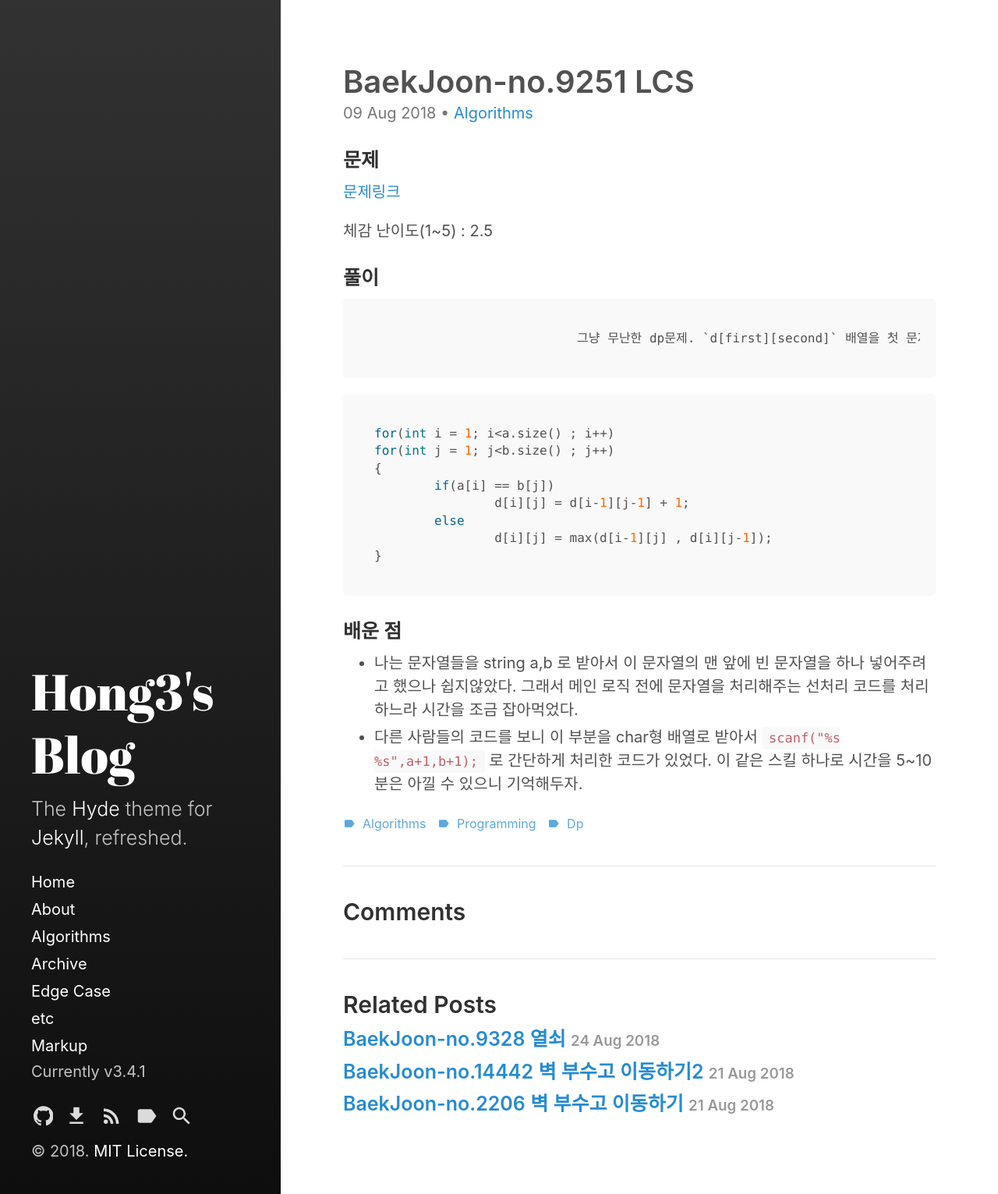
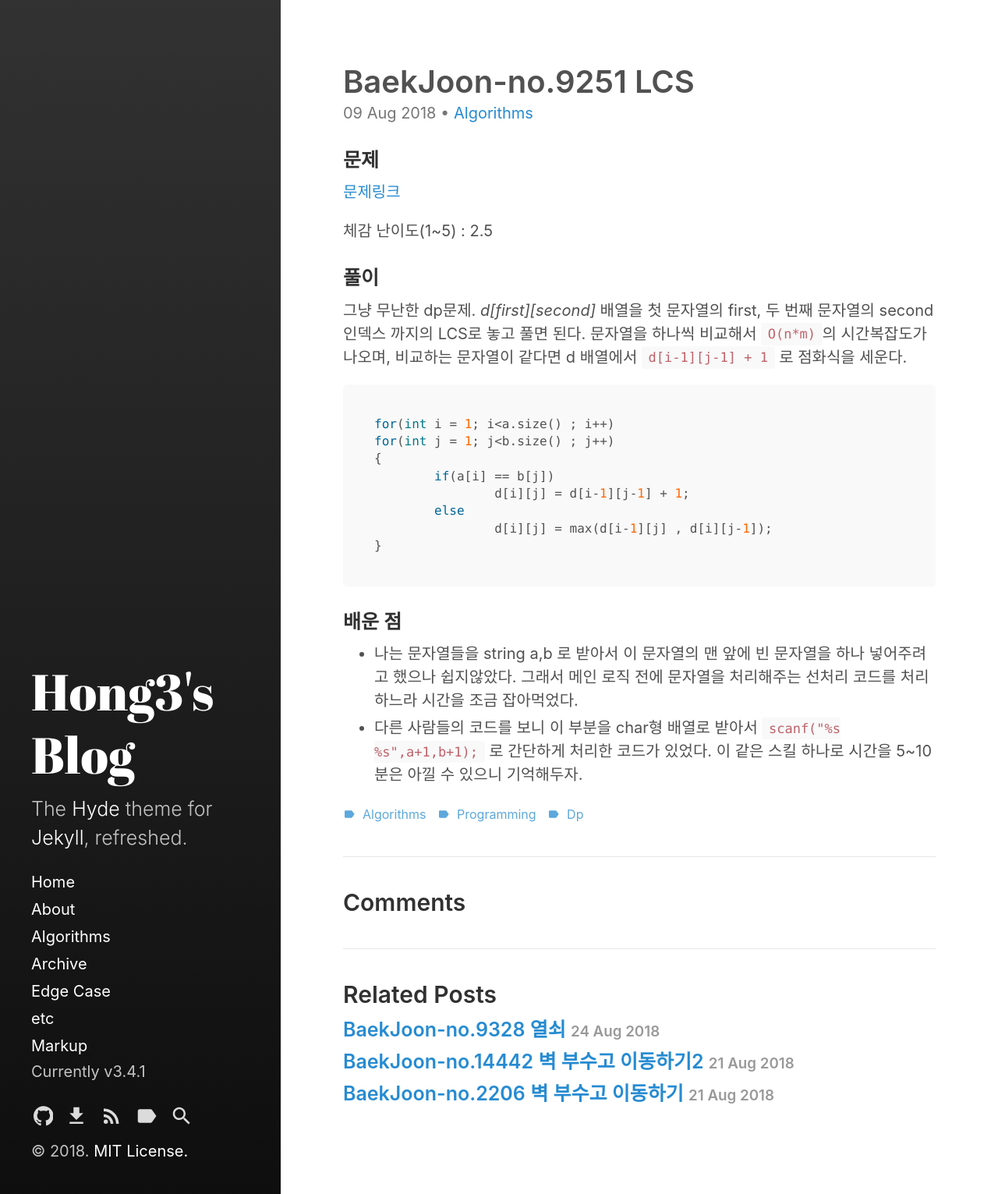
Before and after one commit to Hong3eee/Hong3eee.github.io, a Jekyll site: the page built from _posts/2018-08-09-algorithms-problems-34.md, in a window 1280 px wide. Shown: the whole page at 78% size. Built offline with Jekyll 4.4.1, drawn with Linux system fonts in a browser that asks for light colours; comment, search, counter and statistics services are not loaded.

Commit message:
posting edit

````diff
--- a/_posts/2018-08-09-algorithms-problems-34.md
+++ b/_posts/2018-08-09-algorithms-problems-34.md
@@ -15,7 +15,7 @@ comments: true
 
 ### 풀이
 
-				   그냥 무난한 dp문제. `d[first][second]` 배열을 첫 문자열의 first, 두 번째 문자열의 second 인덱스 까지의 LCS로 놓고 풀면 된다. 문자열을 하나씩 비교해서 `O(n*m)`의 시간복잡도가 나오며, 비교하는 문자열이 같다면 d 배열에서 `d[i-1][j-1] + 1` 로 점화식을 세운다.
+그냥 무난한 dp문제. *d[first][second]* 배열을 첫 문자열의 first, 두 번째 문자열의 second 인덱스 까지의 LCS로 놓고 풀면 된다. 문자열을 하나씩 비교해서 `O(n*m)`의 시간복잡도가 나오며, 비교하는 문자열이 같다면 d 배열에서 `d[i-1][j-1] + 1` 로 점화식을 세운다.
 
 
 ```c++
````
